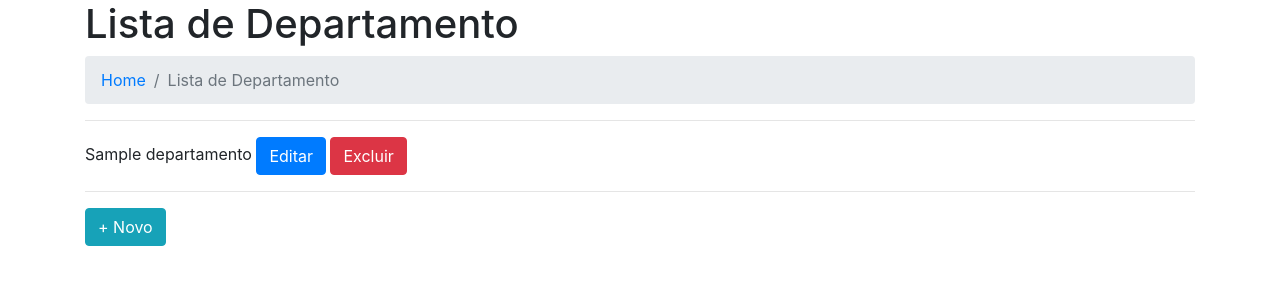
After one commit to LeandroSCoutinho/gestao_rh, a Django app: page /departamentos/ in a window 1280 px wide. The commit adds this page. Shown: the top 300 px of the page. Run offline with Django 4.2, Linux system fonts and the light colour scheme; a user stored in the database is signed in; tables that the repository leaves empty hold one stand-in row (values such as "Sample post"); some libraries are stand-ins or nearby versions.

Commit message:
listar departamentos

```diff
--- a/apps/core/templates/core/index.html
+++ b/apps/core/templates/core/index.html
@@ -13,6 +13,7 @@
         {% endif %}
         Olá, {{ usuario.funcionario.nome }}
         <a href="{% url 'list_funcionarios' %}">Generenciar funcionarios</a>
+        <a href="{% url 'list_departamentos' %}">Generenciar Departamentos</a>
     </div>
     <div class="col-sm">
       <a class="btn btn-outline-warning" href=" {% url 'logout' %}">Logout</a>
--- a/apps/departamentos/models.py
+++ b/apps/departamentos/models.py
@@ -1,7 +1,11 @@
 from django.db import models
+
+from apps.empresas.models import Empresa
+
 
 class Departamento(models.Model) :
     nome = models.CharField(max_length=70)
+    empresa = models.ForeignKey(Empresa, on_delete=models.PROTECT, null=True, blank=True)
 
     def __str__(self):
         return self.nome
--- /dev/null
+++ b/apps/departamentos/templates/departamentos/departamento_list.html
@@ -0,0 +1,19 @@
+{% extends 'base.html' %}
+
+{% block main %}
+    <h1>Lista de Departamento</h1>
+    <nav aria-label="breadcrumb">
+      <ol class="breadcrumb">
+        <li class="breadcrumb-item"><a href="/">Home</a></li>
+        <li class="breadcrumb-item active" aria-current="page">Lista de Departamento</li>
+      </ol>
+    </nav>
+    {% for departamento in object_list%}
+        <hr>
+        {{ departamento }}
+        <a class="btn btn-primary" href="#">Editar</a>
+        <a class="btn btn-danger" href="#">Excluir</a><br>
+    {% endfor %}
+    <hr>
+    <a class="btn btn-info" href="#">+ Novo</a><br>
+{% endblock %}
--- /dev/null
+++ b/apps/departamentos/urls.py
@@ -0,0 +1,7 @@
+from django.urls import path
+from .views import DepartamentoList
+
+urlpatterns = [
+    path('',DepartamentoList.as_view(), name = 'list_departamentos' ),
+
+]
--- a/apps/departamentos/views.py
+++ b/apps/departamentos/views.py
@@ -1,3 +1,11 @@
-from django.shortcuts import render
+from django.contrib.auth.models import User
+from .models import Departamento
+from django.views.generic import ListView
 
-# Create your views here.
+
+class DepartamentoList(ListView):
+    model = Departamento
+
+    def get_queryset(self):
+        empresa_logada = self.request.user.funcionario.empresa
+        return Departamento.objects.filter(empresa=empresa_logada)
--- a/apps/funcionarios/models.py
+++ b/apps/funcionarios/models.py
@@ -2,7 +2,7 @@ from django.db import models
 from django.contrib.auth.models import User
 from apps.departamentos.models import Departamento
 from apps.empresas.models import Empresa
-from django.shortcuts import reverse
+from django.urls import reverse
 
 class Funcionario(models.Model) :
     nome = models.CharField(max_length=100)
--- a/gestao_rh/urls.py
+++ b/gestao_rh/urls.py
@@ -4,6 +4,7 @@ from django.urls import path, include
 urlpatterns = [
     path('', include('apps.core.urls')),
     path('funcionarios/', include('apps.funcionarios.urls')),
+    path('departamentos/', include('apps.departamentos.urls')),
     path('empresa/', include('apps.empresas.urls')),
     path('admin/', admin.site.urls),
     path('accounts/', include('django.contrib.auth.urls')),
```
Also changed, not shown: apps/departamentos/migrations/0002_departamento_empresa.py (added).
